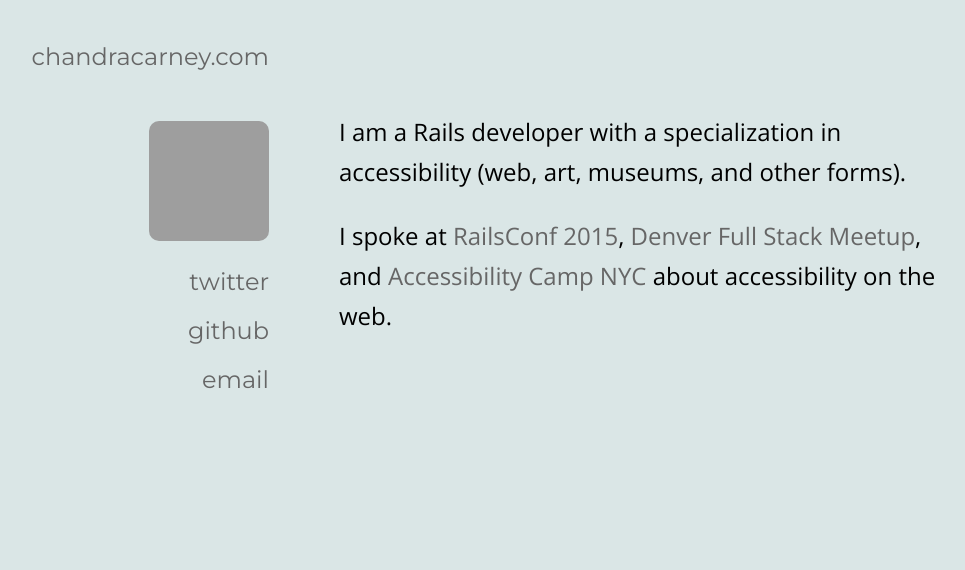
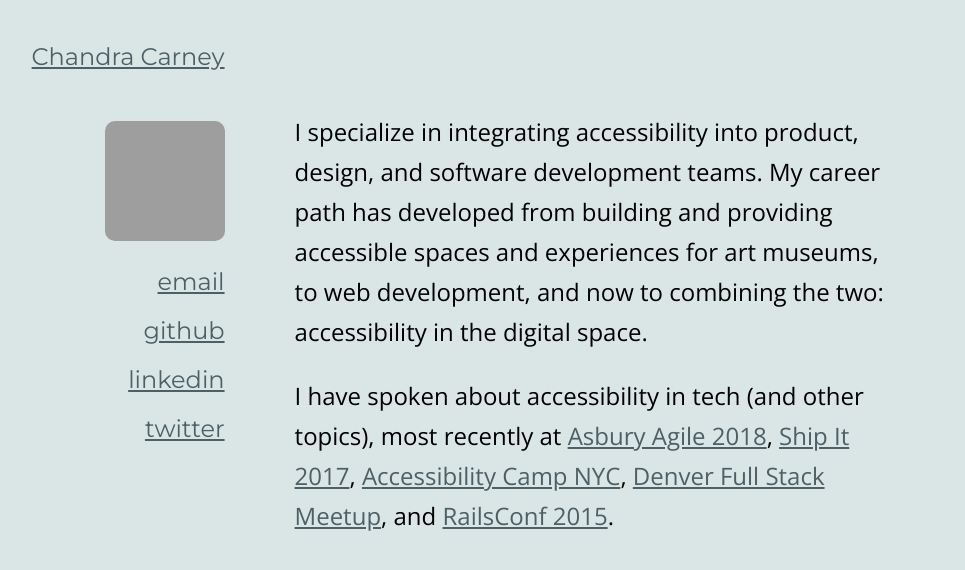
Before and after one commit to chandracarney/chandracarney.github.io, a Jekyll site: the page built from index.html, in a window 1280 px wide. Shown: the top 570 px of the page, without its empty margins (58-1023 px from the left). Built offline with Jekyll 4.4.1, drawn with Linux system fonts in a browser that asks for light colours; the list of posts is cut into pages by our own code; grey boxes are pictures that could not be loaded.

Commit message:
Update talks and career for 2018 and 2017.

```diff
--- a/_layouts/default.html
+++ b/_layouts/default.html
@@ -1,7 +1,7 @@
 <!DOCTYPE html>
 <html lang="en">
   <head>
-    <title>Chandra Carney | Developer</title>
+    <title>Chandra Carney | Accessibility Specialist</title>
     <meta content='text/html; charset=utf-8' http-equiv='Content-Type'>
 
     <link href='http://fonts.googleapis.com/css?family=Montserrat:400,700|Open+Sans:400italic,700,400' rel='stylesheet' type='text/css'>
@@ -12,15 +12,14 @@
     <div class="wrapper">
       <nav>
         <ul>
-          <li class="home-link"><a href="/">chandracarney.com</a></li>
-          <li>
-            <a class="avatar" href="/">
-              <img src="https://s.gravatar.com/avatar/263f8a11624f38f8551029e18dc4f8db?s=150" alt="Chandra Carney's Profile Image" />
-            </a>
+          <li class="home-link"><a href="/">Chandra Carney</a></li>
+          <li class="avatar">
+            <img src="https://s.gravatar.com/avatar/263f8a11624f38f8551029e18dc4f8db?s=150" alt="Chandra Carney's Profile Image" />
           </li>
+          <li><a href="mailto:chandrabcarney@gmail.com">email</a></li>
+          <li><a href="https://github.com/chandracarney">github</a></li>
+          <li><a href="https://www.linkedin.com/in/chandracarney/">linkedin</a></li>
           <li><a href="http://twitter.com/chandracarney">twitter</a></li>
-          <li><a href="https://github.com/chandracarney">github</a></li>
-          <li><a href="mailto:chandrabcarney@gmail.com">email</a></li>
         </ul>
       </nav>
 
--- a/index.html
+++ b/index.html
@@ -2,12 +2,13 @@
 layout: default
 ---
 <p>
-  I am a Rails developer with a specialization in accessibility (web, art, museums, and other forms).
+  I specialize in integrating accessibility into product, design, and software development teams. My career path has developed from building and providing accessible spaces and experiences for art museums, to web development, and now to combining the two: accessibility in the digital space.
 </p>
 
-<p>I spoke at
-  <a href="http://confreaks.tv/videos/railsconf2015-how-to-program-with-accessibility-in-mind">RailsConf 2015</a>,
+<p>I have spoken about accessibility in tech (and other topics), most recently at
+  <a href="http://www.asburyagile.com/">Asbury Agile 2018</a>,
+  <a href="https://shipitconf.org/">Ship It 2017</a>,
+  <a href="http://a11ynyc.com/camp/">Accessibility Camp NYC</a>,
   <a href="http://www.meetup.com/fullstack/">Denver Full Stack Meetup</a>, and
-  <a href="http://a11ynyc.com/camp/">Accessibility Camp NYC</a>
-  about accessibility on the web.
+  <a href="http://confreaks.tv/videos/railsconf2015-how-to-program-with-accessibility-in-mind">RailsConf 2015</a>.
 </p>
--- a/style.css
+++ b/style.css
@@ -7,8 +7,8 @@ p {
 }
 
 a {
-  color: #666666;
-  text-decoration: none;
+  color: #4d6066;
+  text-decoration: underline;
 }
 
 li {
@@ -18,7 +18,6 @@ li {
 
 a:hover {
   color: #000000;
-  text-decoration: underline;
 }
 
 .wrapper {
```
